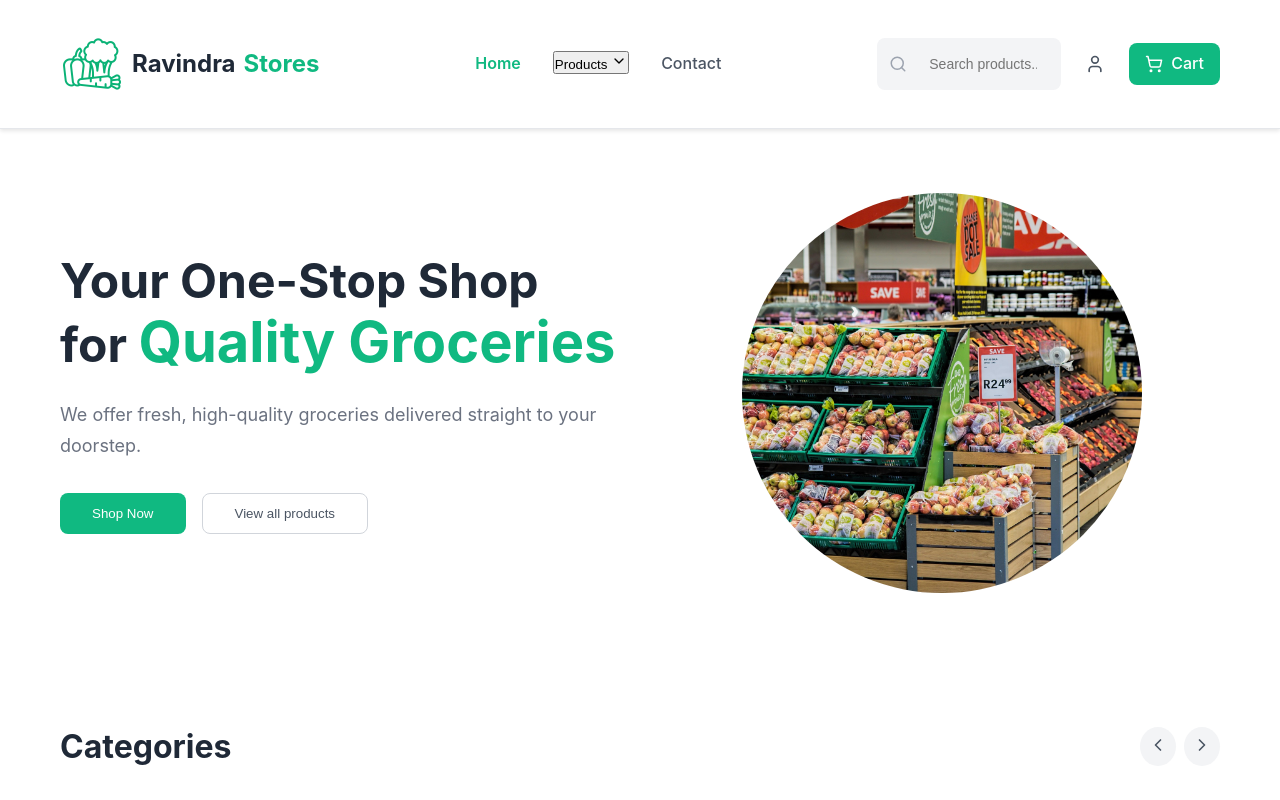
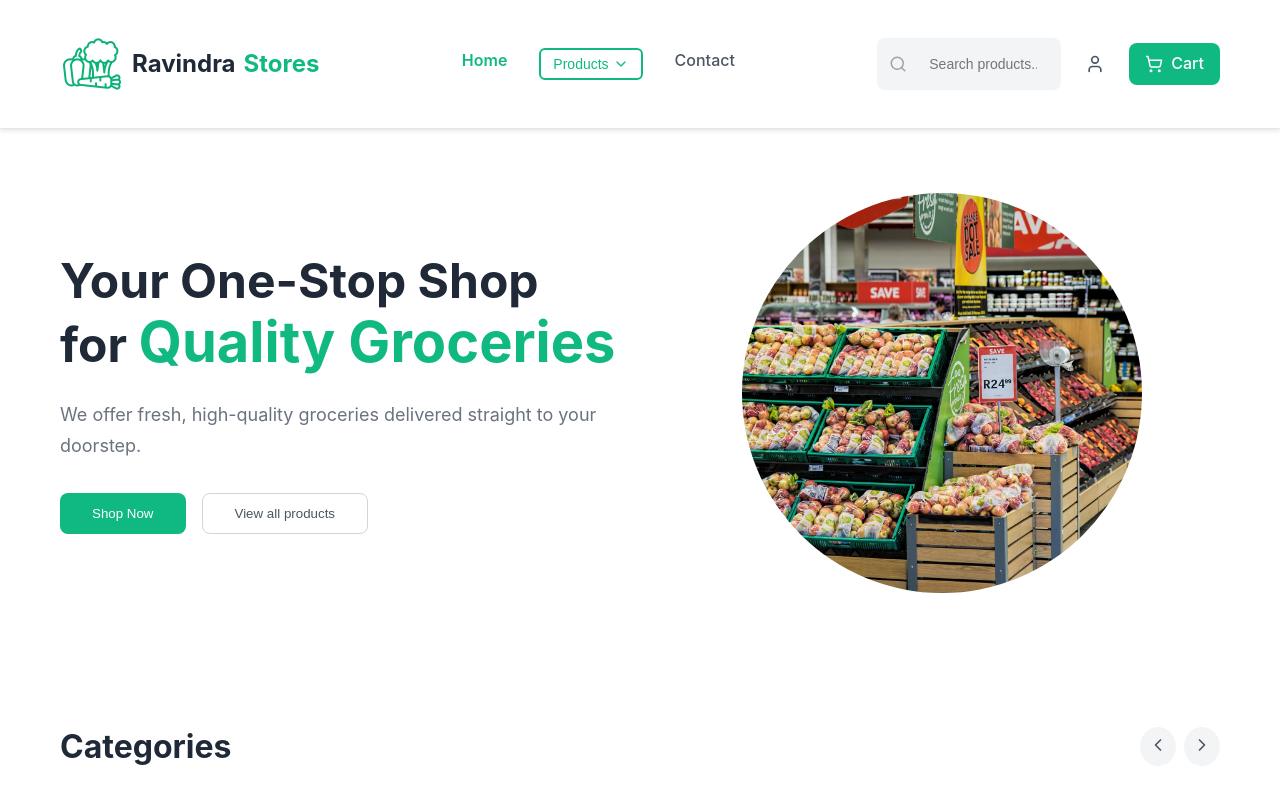
Before and after one commit to MinxPat/Grocery-frontend, a React (Create React App) app: page / in a window 1280 px wide. Shown: the top 800 px of the page. Built offline with nearby package versions, Linux system fonts and the light colour scheme.

Commit message:
modified header

```diff
--- a/src/Header.css
+++ b/src/Header.css
@@ -47,7 +47,7 @@
 .ltext-green {
     font-size: 1.25rem;
     font-weight: 700;
-    color: #10b981; /* Your brand's green color */
+    color: #10b981; /* Brand green */
 }
 
 /* Navigation Styling */
@@ -73,6 +73,55 @@
     font-weight: 600;
 }
 
+/* Dropdown Styling */
+.dropdown {
+    position: relative;
+    display: inline-block;
+}
+
+.dropdown-btn {
+    background: white;
+    border: 2px solid #10b981; /* ✅ Green border */
+    color: #10b981;             /* ✅ Green text */
+    padding: 6px 12px;
+    font-size: 14px;
+    border-radius: 6px;
+    cursor: pointer;
+    display: flex;
+    align-items: center;
+    gap: 4px;
+    font-weight: 500;
+    transition: all 0.2s ease-in-out;
+}
+
+.dropdown-btn:hover {
+    background-color: #e6f9f0; /* Light green hover */
+}
+
+.dropdown-menu {
+    position: absolute;
+    top: 110%;
+    left: 0;
+    min-width: 170px;
+    background: white;
+    border: 2px solid #10b981; /* ✅ Green border */
+    border-radius: 6px;
+    box-shadow: 0px 4px 8px rgba(0,0,0,0.1);
+    z-index: 1000;
+}
+
+.dropdown-item {
+    padding: 10px 14px;
+    display: block;
+    text-decoration: none;
+    color: #10b981;
+    font-size: 14px;
+    transition: background 0.2s;
+}
+
+.dropdown-item:hover {
+    background-color: #e6f9f0; /* ✅ Light green hover */
+}
 
 /* Header Right Side Styling */
 .header-right {
```
